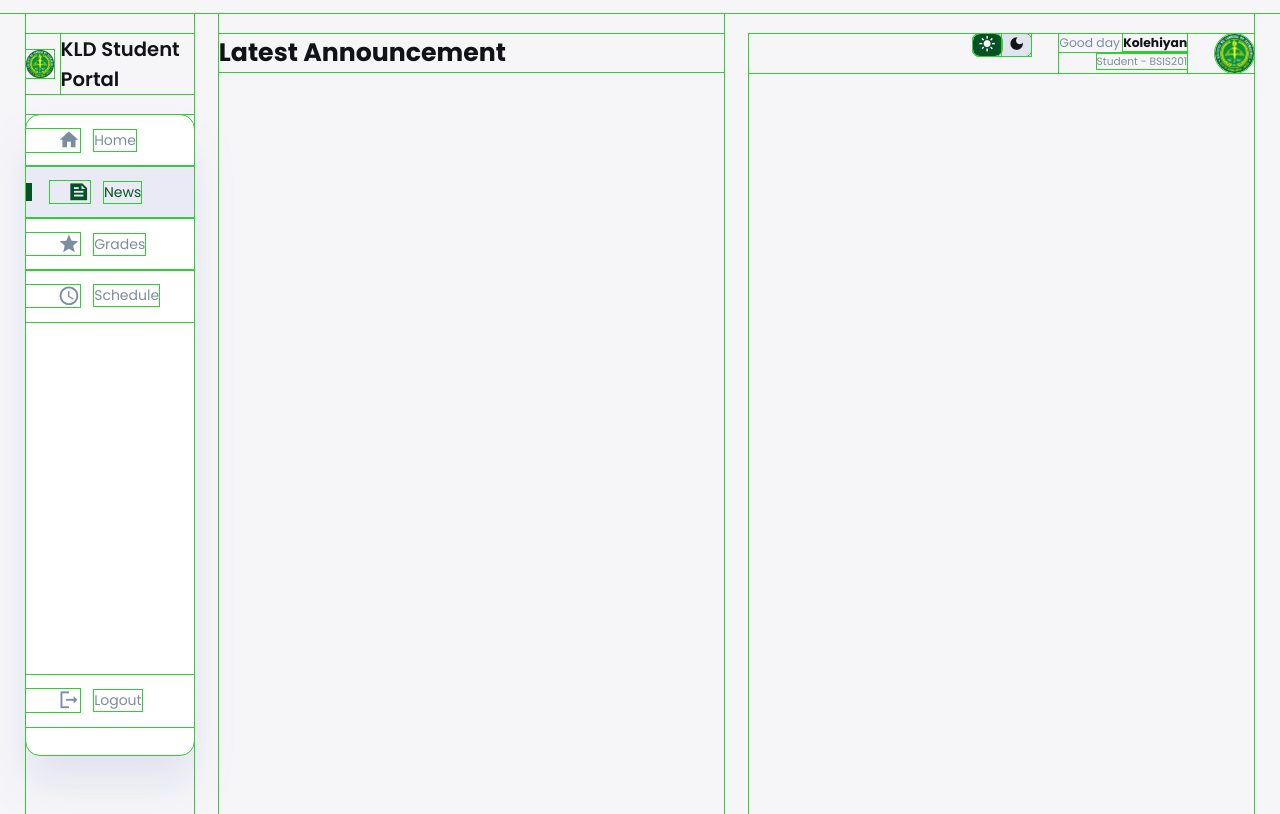
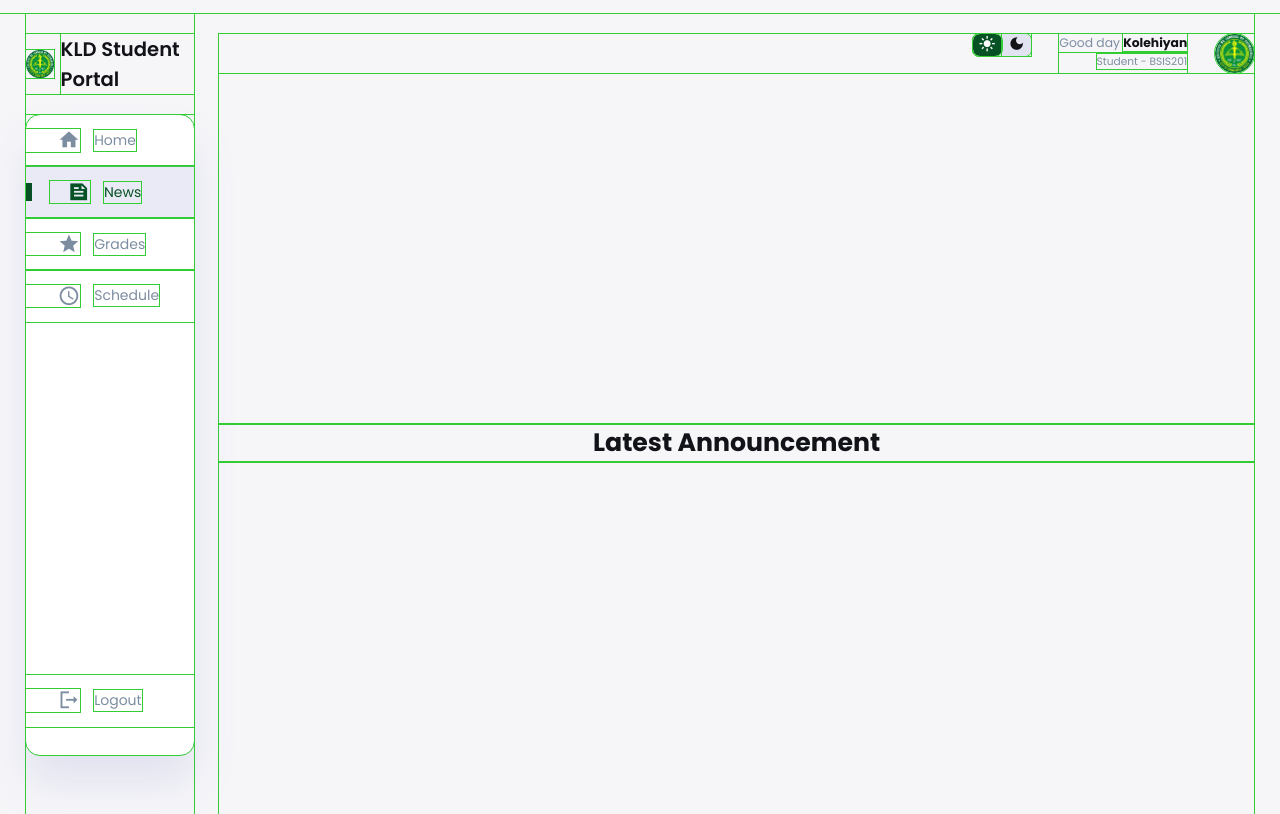
Before and after one commit to MasterVovo/StudentPortal, a PHP site: page /news.php in a window 1280 px wide. Run offline with PHP 8.4, Linux system fonts and the light colour scheme; data that the repository does not hold is empty.

Commit message:
New push, maayos na announcement

```diff
--- a/news.php
+++ b/news.php
@@ -62,6 +62,7 @@ require "sqlConnection/db_connect.php";
         <div class="ann-header">
           <h1>Latest Announcement</h1>
         </div>
+        <div class="ann-grid">
           <?php
           date_default_timezone_set("Asia/Manila"); // Set the timezone
 
@@ -113,6 +114,7 @@ require "sqlConnection/db_connect.php";
             }
           }
           ?>
+        </div>
       </main>
       <!-- End of main content -->
 
--- a/styles/dashboard.css
+++ b/styles/dashboard.css
@@ -229,7 +229,6 @@ main .ann-container .announcement {
   display: flex;
   flex-direction: column;
   align-items: center;
-  justify-content: center;
 }
 
 main .ann-container .announcement img {
--- a/styles/news.css
+++ b/styles/news.css
@@ -1,17 +1,63 @@
 * {
-    outline: 1px limegreen solid !important;
+  outline: 1px limegreen solid !important;
 }
 
 .container {
-    grid-template-columns: 12rem 1fr 1fr;
+  grid-template-columns: 12rem 1fr;
+
+  grid-template-areas:
+    "sidebar navbar"
+    "sidebar content";
+
+  gap: 0 1.8rem;
+}
+
+aside {
+  grid-area: sidebar;
+}
+
+main {
+  grid-area: content;
+
+  display: grid;
+  grid-template-columns: 1fr 1fr;
+  grid-template-rows: auto 1fr;
+  grid-template-areas:
+    "header header"
+    "announcements announcements";
+}
+
+main .ann-header {
+  grid-area: header;
+}
+
+main .ann-header h1 {
+  margin: 0;
+  text-align: center;
+}
+
+main .ann-container {
+    height: fit-content;
+}
+
+main .ann-grid {
+  grid-area: announcements;
+  display: grid;
+  grid-template-columns: 1fr 1fr;
+  grid-template-rows: 1fr;
+  gap: 1.8rem;
+}
+
+.right-section {
+  grid-area: navbar;
 }
 
 aside .sidebar a.active {
-    border-radius: 0;
+  border-radius: 0;
 }
 
 @media (max-width: 1230px) {
-    .container {
-      grid-template-columns: 5rem 1fr 1fr;
-    }
+  .container {
+    grid-template-columns: 5rem 1fr 1fr;
+  }
 }
```
Lines whose indentation alone changed are shown as unchanged.
